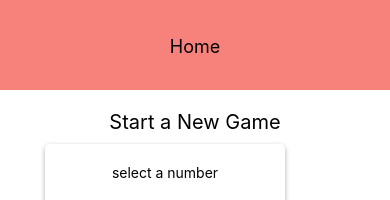
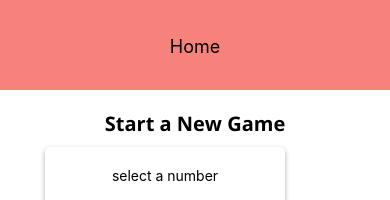
Before and after one commit to AbdulrahmanAlaa/react-native-complete-guid, a React Native app: screen / in a window 390 px wide. Shown: the top 200 px of the page. Built offline with nearby package versions, Linux system fonts and the light colour scheme.

Commit message:
Adding and Loading Fonts

```diff
--- a/App.js
+++ b/App.js
@@ -4,10 +4,30 @@ import Header from './components/Header';
 import StartGameScreen from './screens/StartGameScreen';
 import GameScreen from './screens/GameScreen';
 import GameOver from './screens/GameOverScreen';
+import * as Font from 'expo-font';
+import { AppLoading } from 'expo';
+
+const loadFontsAsync = () => {
+  return Font.loadAsync({
+    'open-sans': require('./assets/fonts/OpenSans-Regular.ttf'),
+    'open-sans-bold': require('./assets/fonts/OpenSans-Bold.ttf')
+  });
+};
 
 export default function App() {
   const [numberOfRounds, setNumberOfRounds] = useState(0);
   const [userNumber, setUserNumber] = useState();
+  const [fontLoaded, setFontLoaded] = useState(false);
+
+  if (!fontLoaded) {
+    return (
+      <AppLoading
+        startAsync={loadFontsAsync}
+        onError={console.log}
+        onFinish={() => setFontLoaded(true)}
+      />
+    );
+  }
 
   const startNewGameHandler = () => {
     setNumberOfRounds(0);
@@ -28,7 +48,11 @@ export default function App() {
     );
   } else if (numberOfRounds > 0) {
     content = (
-      <GameOver numberOfRounds={numberOfRounds} userNumber={userNumber} onRestart={startNewGameHandler} />
+      <GameOver
+        numberOfRounds={numberOfRounds}
+        userNumber={userNumber}
+        onRestart={startNewGameHandler}
+      />
     );
   }
   return (
--- a/screens/StartGameScreen.js
+++ b/screens/StartGameScreen.js
@@ -102,6 +102,7 @@ const style = StyleSheet.create({
     padding: 10
   },
   title: {
+    fontFamily:'open-sans-bold',
     fontSize: 20,
     marginVertical: 10
   },
```
Also changed, not shown: assets/fonts/OpenSans-Bold.ttf (added), assets/fonts/OpenSans-Regular.ttf (added).
